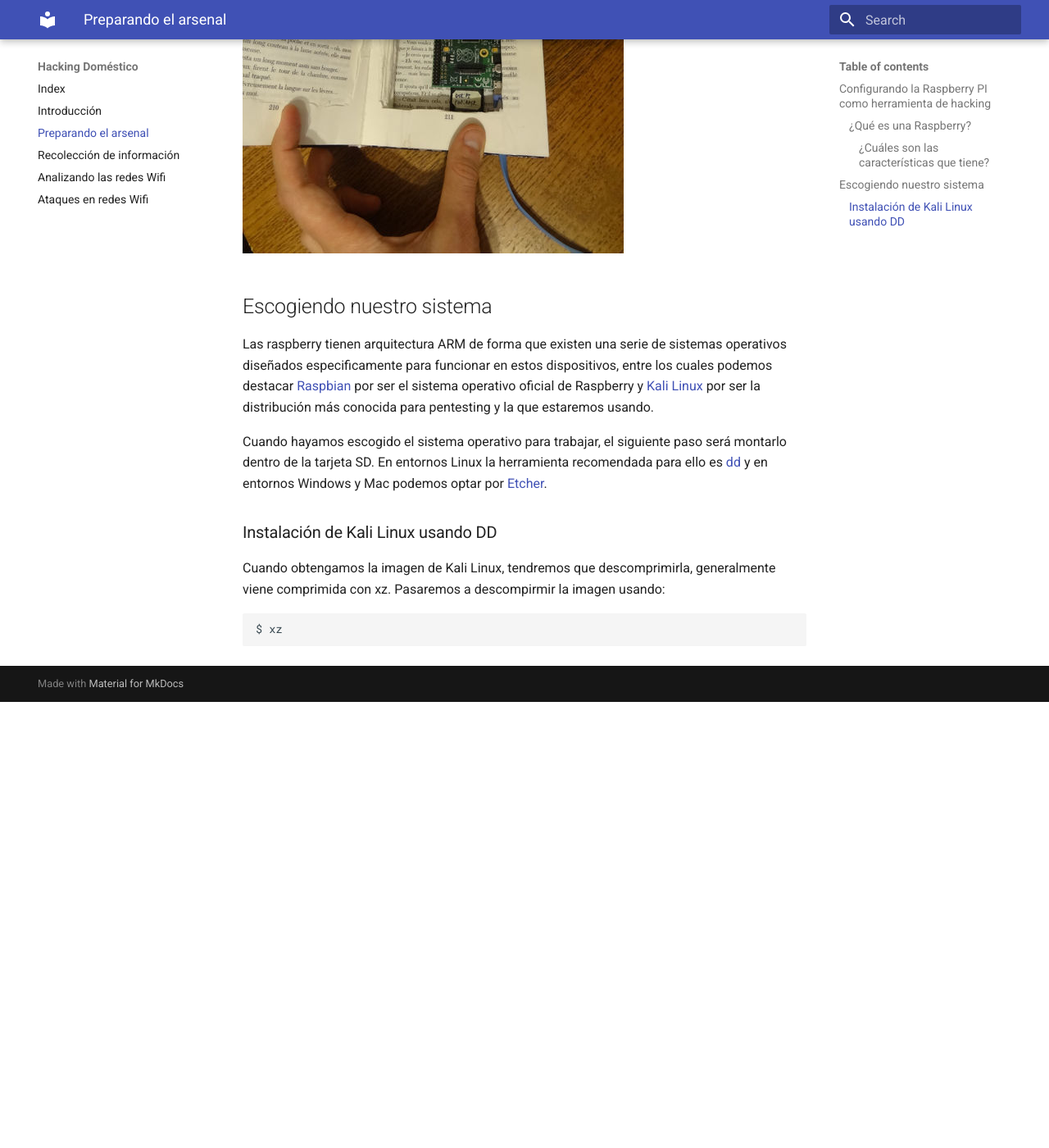
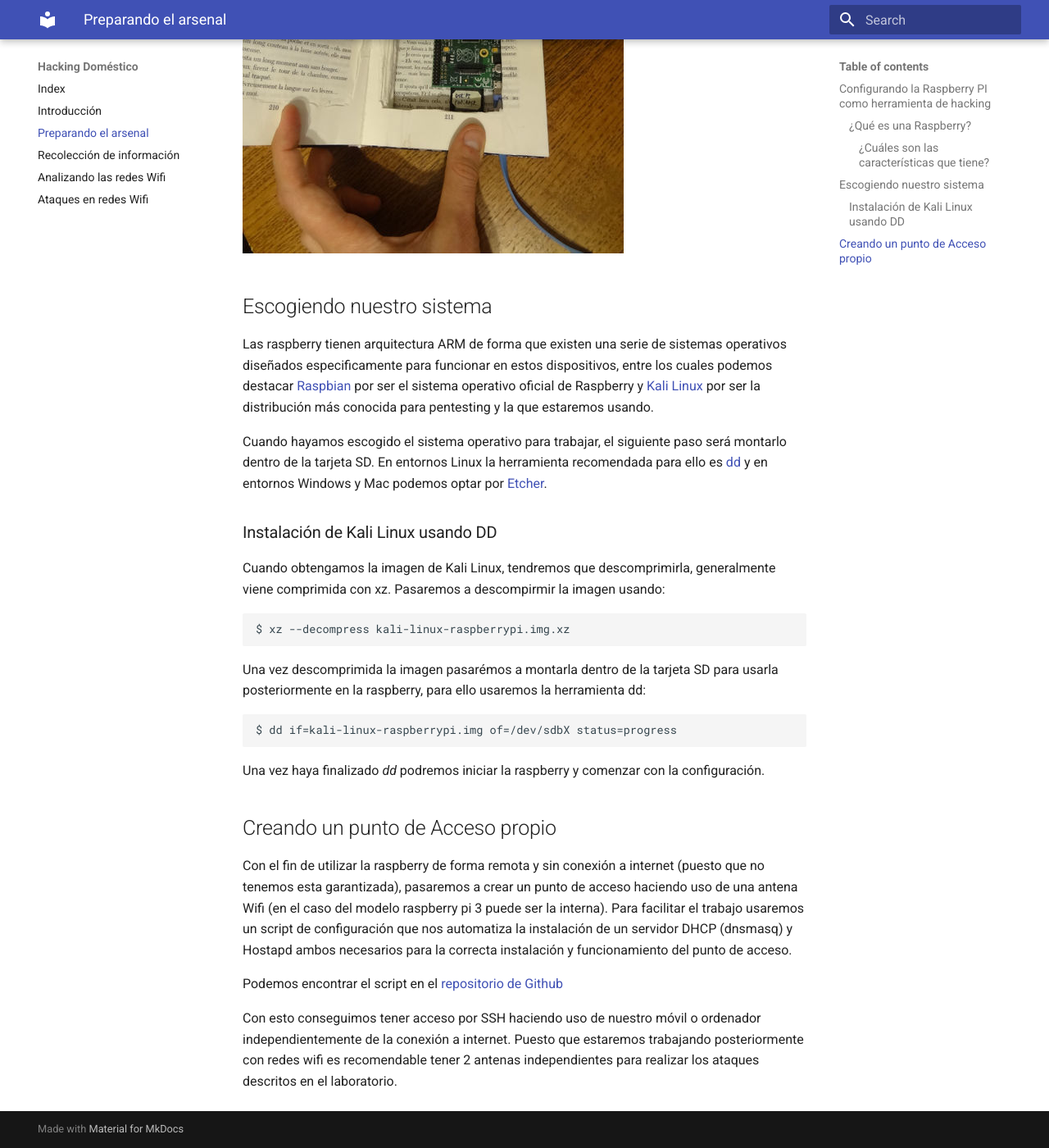
Before and after one commit to hromero99/Seguridad-en-redes-dom-sticas, an MkDocs documentation site: the page built from Documentation/docs/raspberry.md, in a window 1280 px wide and 1400 px high, scrolled down 1311 px. Shown: the whole window at 82% size. Built offline with MkDocs 1.6.1 and Material for MkDocs 9.7.7, drawn with Linux system fonts in a browser that asks for light colours; before the commit the page ends 2167 px from its top, so only the background shows below that.

Commit message:
Ampliada documentación de preparacion de entorno

```diff
--- a/Documentation/docs/raspberry.md
+++ b/Documentation/docs/raspberry.md
@@ -36,4 +36,19 @@ Cuando hayamos escogido el sistema operativo para trabajar, el siguiente paso se
 
 Cuando obtengamos la imagen de Kali Linux, tendremos que descomprimirla, generalmente viene comprimida con xz. Pasaremos a descompirmir la imagen usando:
 
-    $ xz
+    $ xz --decompress kali-linux-raspberrypi.img.xz
+
+Una vez descomprimida la imagen pasarémos a montarla dentro de la tarjeta SD para usarla posteriormente en la raspberry, para ello usaremos la herramienta dd:
+
+    $ dd if=kali-linux-raspberrypi.img of=/dev/sdbX status=progress
+
+Una vez haya finalizado _dd_ podremos iniciar la raspberry y comenzar con la configuración.
+
+## Creando un punto de Acceso propio
+
+Con el fin de utilizar la raspberry de forma remota y sin conexión a internet (puesto que no tenemos esta garantizada), pasaremos a crear un punto de acceso haciendo uso de una antena Wifi (en el caso del modelo raspberry pi 3 puede ser la interna).
+Para facilitar el trabajo usaremos un script de configuración que nos automatiza la instalación de un servidor DHCP (dnsmasq) y Hostapd ambos necesarios para la correcta instalación y funcionamiento del punto de acceso.
+
+Podemos encontrar el script en el [repositorio de Github](https://github.com/cyberh99/raspberryAP)
+
+Con esto conseguimos tener acceso por SSH haciendo uso de nuestro móvil o ordenador independientemente de la conexión a internet. Puesto que estaremos trabajando posteriormente con redes wifi es recomendable tener 2 antenas independientes para realizar los ataques descritos en el laboratorio.
```
